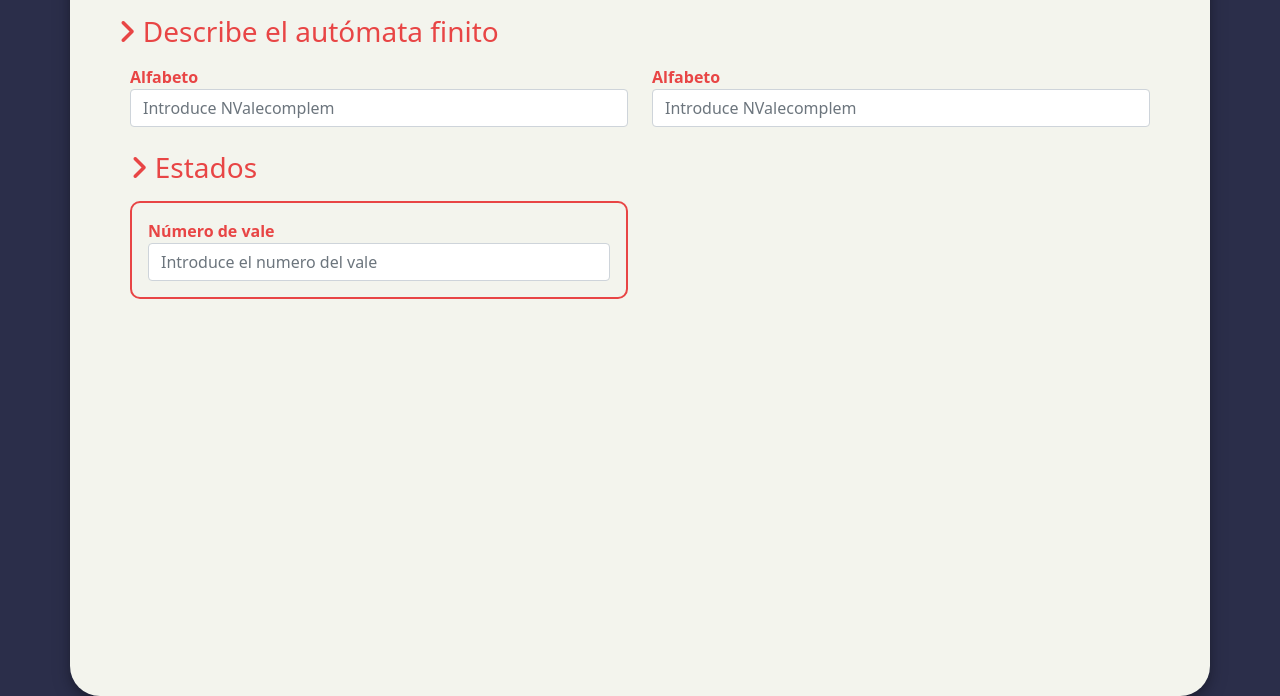
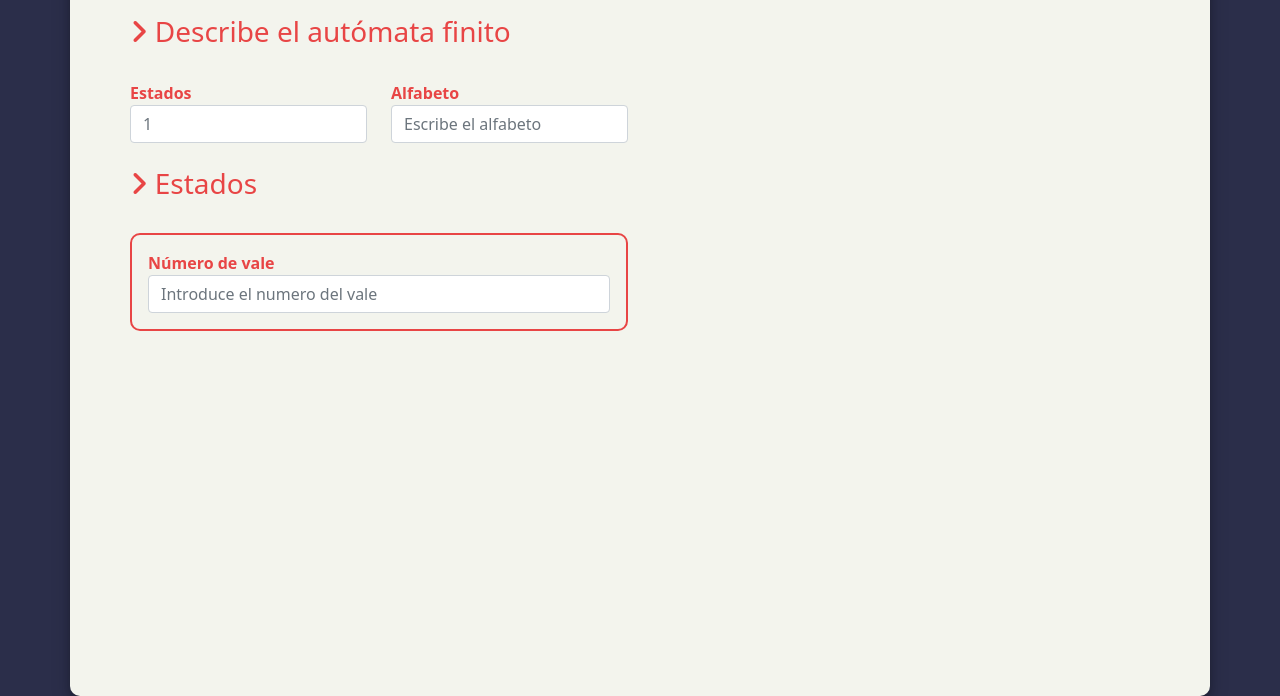
Before and after one commit to MiguelArciniega/miguelarciniega.github.io, a plain HTML site: page index.html in a window 1280 px wide. Shown: the part 104-800 px from the top of the page. Drawn offline with nearby package versions, Linux system fonts and the light colour scheme.

Commit message:
Se mejoró la estructura

```diff
--- a/index.html
+++ b/index.html
@@ -22,28 +22,28 @@
             </header>
             <main>
                 <section class="col-lg-12">
-                    <h2 class="fs-3"><i class="fa fa-angle-right"></i> Describe el autómata finito</h2>
                     <section class="container-fluid">
+                        <h2 class="fs-3"><i class="fa fa-angle-right"></i> Describe el autómata finito</h2>
                         <section class="row mt-3">
-                            <section class="col-sm-6">
+                            <section class="col-md-3 mt-3">
                                 <section class="form-group">
-                                    <label><strong>Alfabeto</strong></label>
-                                    <input type="text" placeholder="Introduce NValecomplem" class="form-control"
-                                        id="txtIP" name="NValecomplem">
+                                    <label for="qty-estados" class="word-wrap"><strong>Estados</strong></label>
+                                    <input type="number" min="1" placeholder="1" class="form-control" id="qty-estados"
+                                        required>
                                 </section>
                             </section>
-                            <section class="col-sm-6">
+                            <section class="col-md-3 mt-3">
                                 <section class="form-group">
-                                    <label><strong>Alfabeto</strong></label>
-                                    <input type="text" placeholder="Introduce NValecomplem" class="form-control"
-                                        name="NValecomplem">
+                                    <label for="alfa-estados" class="word-wrap"><strong>Alfabeto</strong></label>
+                                    <input type="text" placeholder="Escribe el alfabeto" class="form-control"
+                                        id="alfa-estados" required>
                                 </section>
                             </section>
                         </section>
                         <br>
                         <h3><i class="fa fa-angle-right"></i> Estados</h3>
                         <section class="row mt-3">
-                            <section class="col-sm-6">
+                            <section class="col-md-6 mt-3">
                                 <section class="form-group fit red-border p-3">
                                     <label><strong>Número de vale</strong></label>
                                     <input type="text" placeholder="Introduce el numero del vale" class="form-control"
--- a/style.css
+++ b/style.css
@@ -17,9 +17,10 @@ body {
 .container-fluid > main {
   background-color: #f3f4ed;
   box-shadow: 0 4px 8px 0 rgba(0, 0, 0, 0.2), 0 6px 20px 0 rgba(0, 0, 0, 0.19);
-  border-radius: 30px;
+  border-radius: 10px;
   height: 800px;
   max-height: 100vh;
+  overflow-y: auto;
 }
 
 aside {
@@ -60,3 +61,25 @@ hr {
     border-radius: 0;
   }
 }
+
+/* width */
+::-webkit-scrollbar {
+  width: 5px;
+}
+
+/* Track */
+::-webkit-scrollbar-track {
+  box-shadow: inset 0 0 5px grey;
+  border-radius: 20px;
+}
+
+/* Handle */
+::-webkit-scrollbar-thumb {
+  background: #e84545;
+  border-radius: 20px;
+}
+
+/* Handle on hover */
+::-webkit-scrollbar-thumb:hover {
+  background: #b30000;
+}
```
